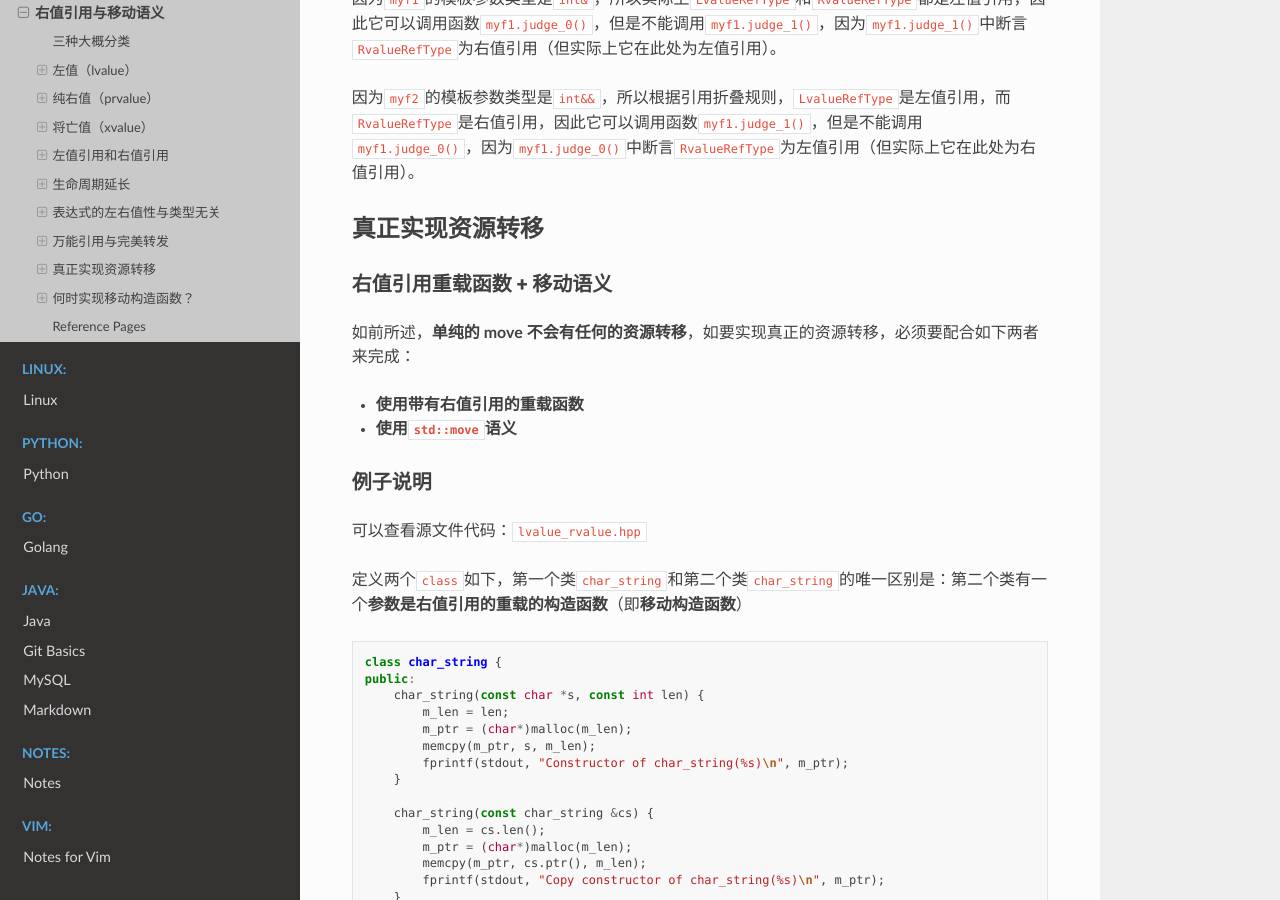
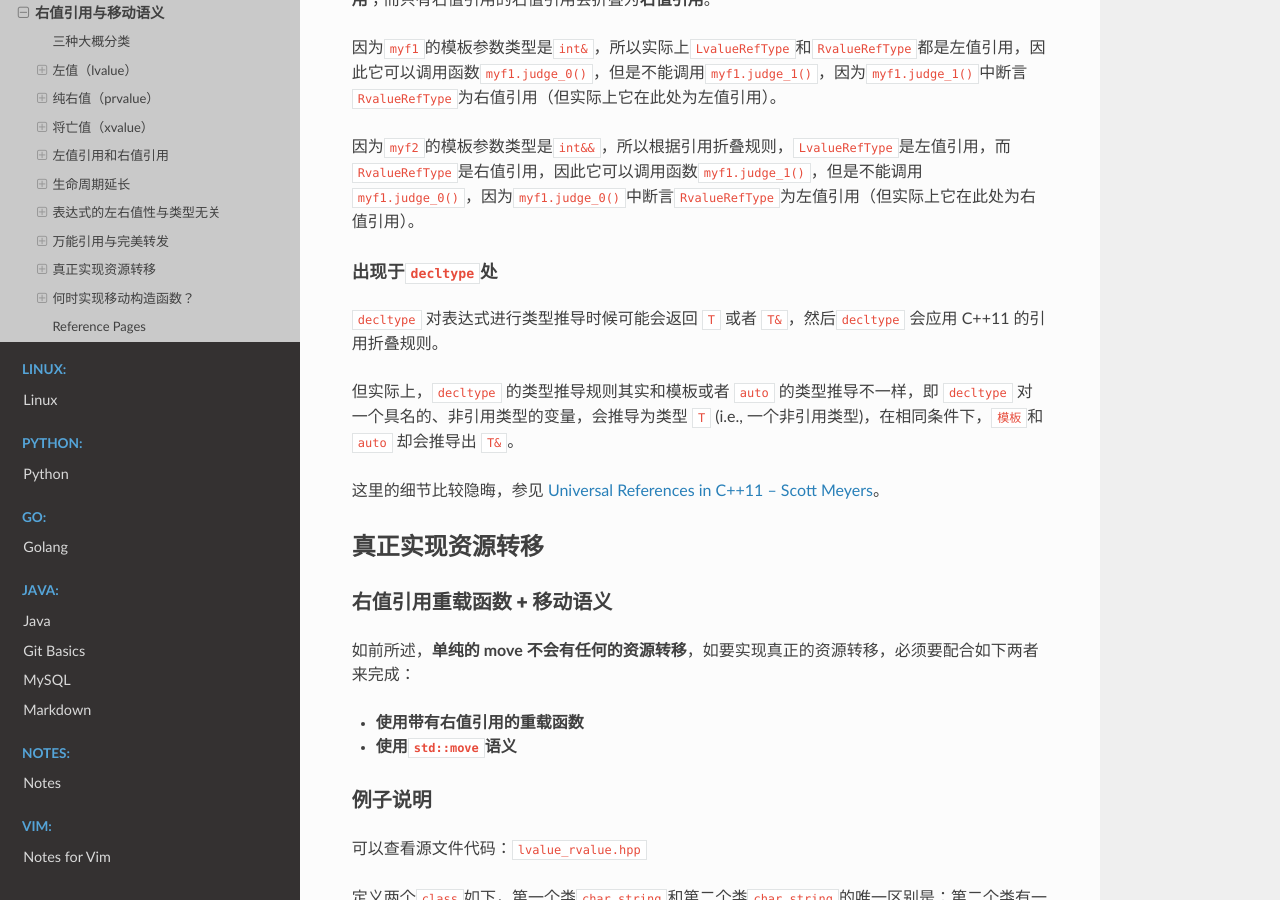
Before and after one commit to Pyrad/pyradnotes, a Sphinx documentation site: the page built from source/CPP/LvalueRvalue.md, in a window 1280 px wide and 900 px high, scrolled down 19685 px. Built offline with Sphinx 7.4.7 and the Read the Docs theme 2.0.0, drawn with Linux system fonts in a browser that asks for light colours; some of the changed text lies outside the part shown.

Commit message:
Note updates for universal references
Rename some section names

Just mentioned type deduction of decltype, but should be elaborate later

```diff
--- a/source/CPP/LvalueRvalue.md
+++ b/source/CPP/LvalueRvalue.md
@@ -873,11 +873,15 @@
 
 
 
-#### 引用折叠举例
+#### 引用折叠出现的情况
 
 实际上，在前面如何区分万能引用被推导为左值引用和右值引用的时候，也可以使用引用折叠来解释。
 
-##### 举例2
+##### 出现于万能引用函数参数处
+
+
+
+##### 出现于`auto`处
 
 出现于`auto`处的引用折叠
 
@@ -891,7 +895,9 @@
 - 按照之前的解释，`var1`虽然是一个右值引用，但它本身也是一个左值，所以用左值初始化一个万能引用，得到的就是一个左值引用。
 - 如果按照引用折叠解释，`var1`是一个引用，当用引用去初始化一个万能引用的时候，类型中所带的引用就被忽略带，所以`var1`就被当做`Widget`来看待，而它是一个左值，所以得到的就是一个左值引用。
 
-##### 举例3
+
+
+##### 出现于`typdef`处
 
 出现于`typedef`处的引用折叠
 
@@ -938,6 +944,18 @@
 因为`myf1`的模板参数类型是`int&`，所以实际上`LvalueRefType`和`RvalueRefType`都是左值引用，因此它可以调用函数`myf1.judge_0()`，但是不能调用`myf1.judge_1()`，因为`myf1.judge_1()`中断言`RvalueRefType`为右值引用（但实际上它在此处为左值引用）。
 
 因为`myf2`的模板参数类型是`int&&`，所以根据引用折叠规则，`LvalueRefType`是左值引用，而`RvalueRefType`是右值引用，因此它可以调用函数`myf1.judge_1()`，但是不能调用`myf1.judge_0()`，因为`myf1.judge_0()`中断言`RvalueRefType`为左值引用（但实际上它在此处为右值引用）。
+
+
+
+##### 出现于`decltype`处
+
+`decltype` 对表达式进行类型推导时候可能会返回 `T` 或者 `T&`，然后`decltype` 会应用 C++11 的引用折叠规则。
+
+但实际上，`decltype` 的类型推导规则其实和模板或者 `auto` 的类型推导不一样，即 `decltype` 对一个具名的、非引用类型的变量，会推导为类型 `T` (i.e., 一个非引用类型)，在相同条件下，`模板`和 `auto` 却会推导出 `T&`。
+
+这里的细节比较隐晦，参见 [Universal References in C++11 -- Scott Meyers](https://isocpp.org/blog/2012/11/universal-references-in-c11-scott-meyers#FurtherInformation)。
+
+
 
 
 
```
Also changed, not shown: other parts of source/CPP/LvalueRvalue.md (+1 -1 lines).
